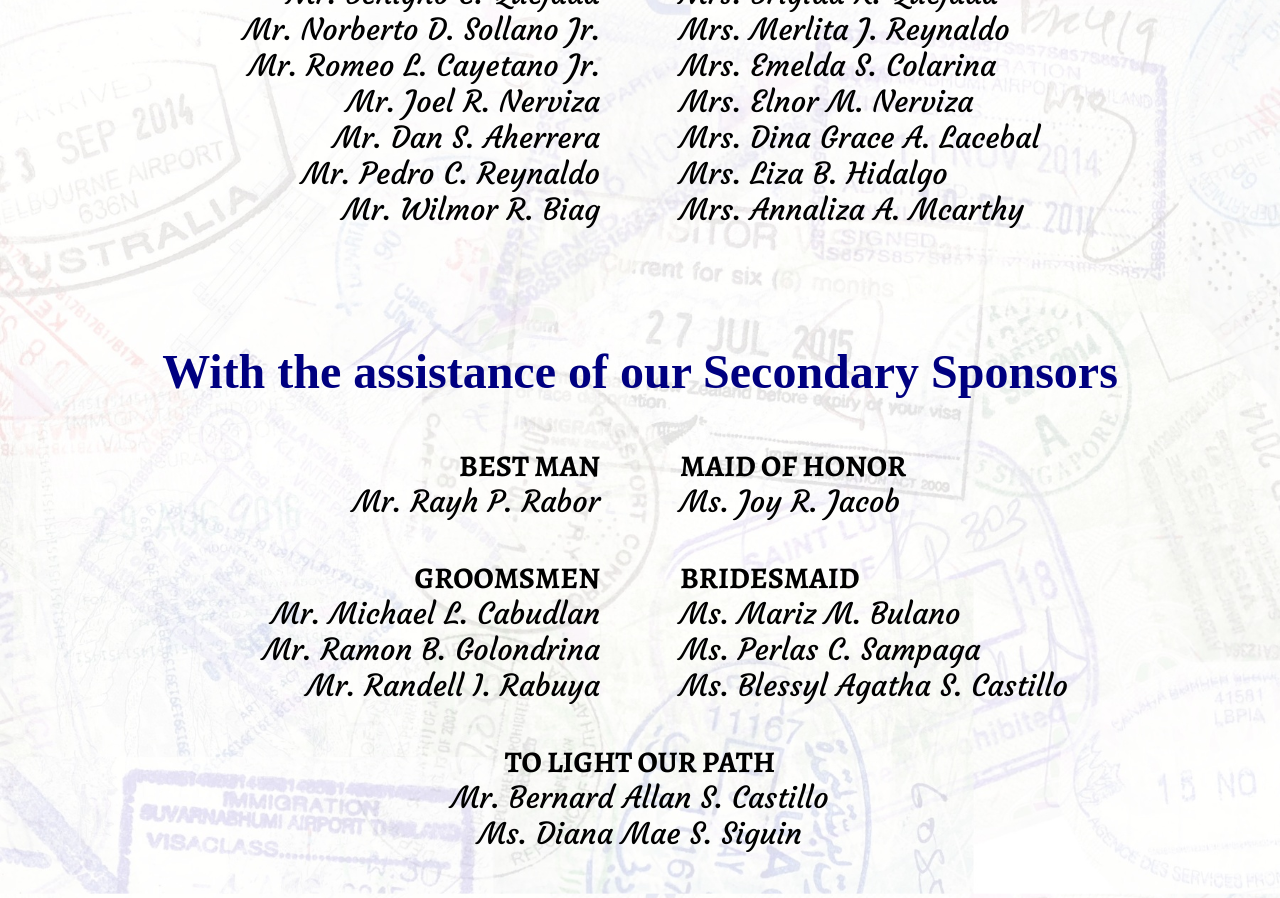
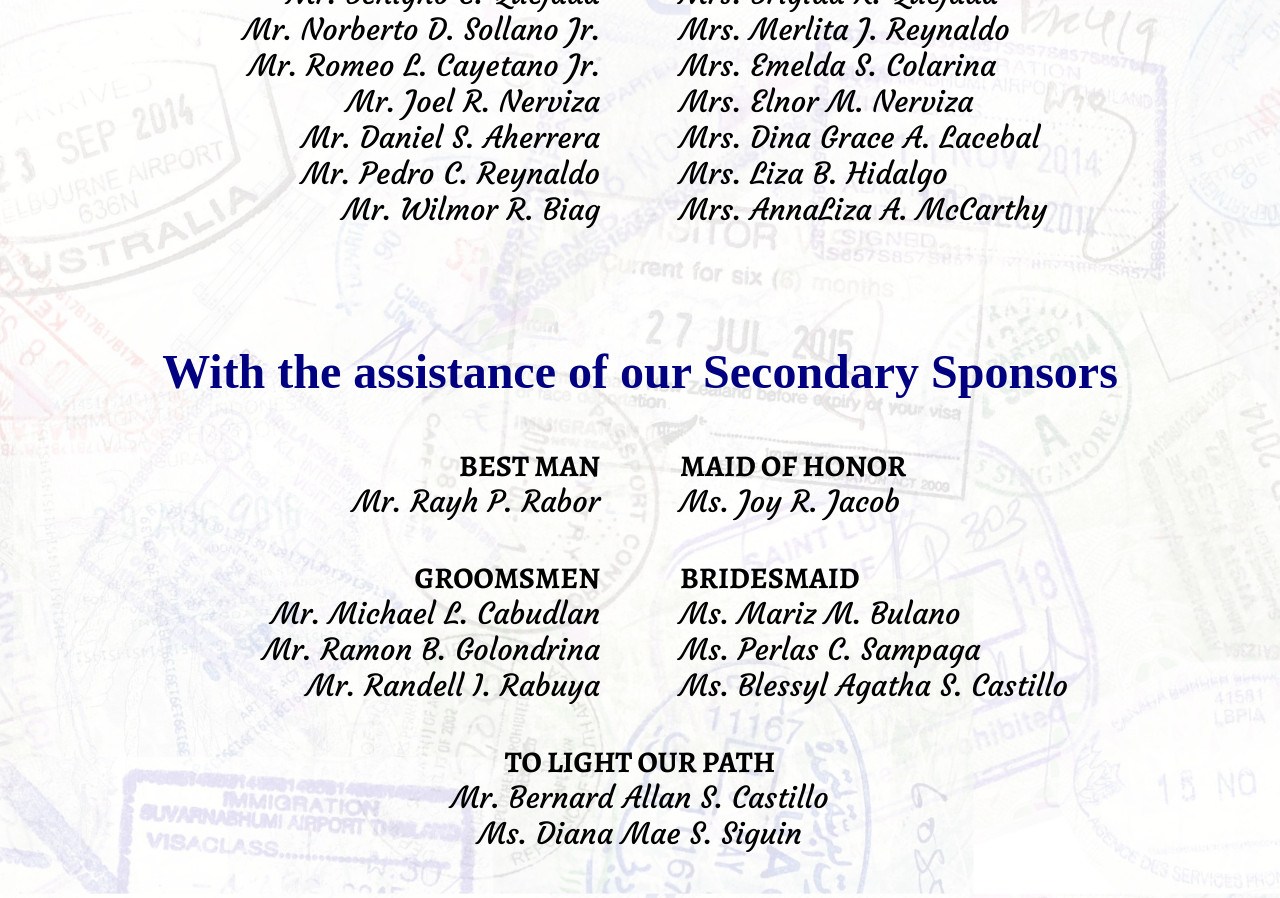
Before and after one commit to deiartistri-lounge/dan-katherine-wedding, a Nuxt app: page / in a window 1280 px wide. Shown: the part 5320-6218 px from the top of the page. Built offline with nearby package versions, Linux system fonts and the light colour scheme; no server answers; a web font is replaced by a local one.

Commit message:
Updated list

```diff
--- a/components/WeddingEntourageSection.vue
+++ b/components/WeddingEntourageSection.vue
@@ -31,9 +31,9 @@ const listSponsors = ref([
   { name1: "Mr. Norberto D. Sollano Jr.", name2: "Mrs. Merlita J. Reynaldo" },
   { name1: "Mr. Romeo L. Cayetano Jr.", name2: "Mrs. Emelda S. Colarina" },
   { name1: "Mr. Joel R. Nerviza", name2: "Mrs. Elnor M. Nerviza" },
-  { name1: "Mr. Dan S. Aherrera", name2: "Mrs. Dina Grace A. Lacebal" },
+  { name1: "Mr. Daniel S. Aherrera", name2: "Mrs. Dina Grace A. Lacebal" },
   { name1: "Mr. Pedro C. Reynaldo", name2: "Mrs. Liza B. Hidalgo" },
-  { name1: "Mr. Wilmor R. Biag", name2: "Mrs. Annaliza A. Mcarthy" },
+  { name1: "Mr. Wilmor R. Biag", name2: "Mrs. AnnaLiza A. McCarthy" },
 ]);
 </script>
 <template>
```
